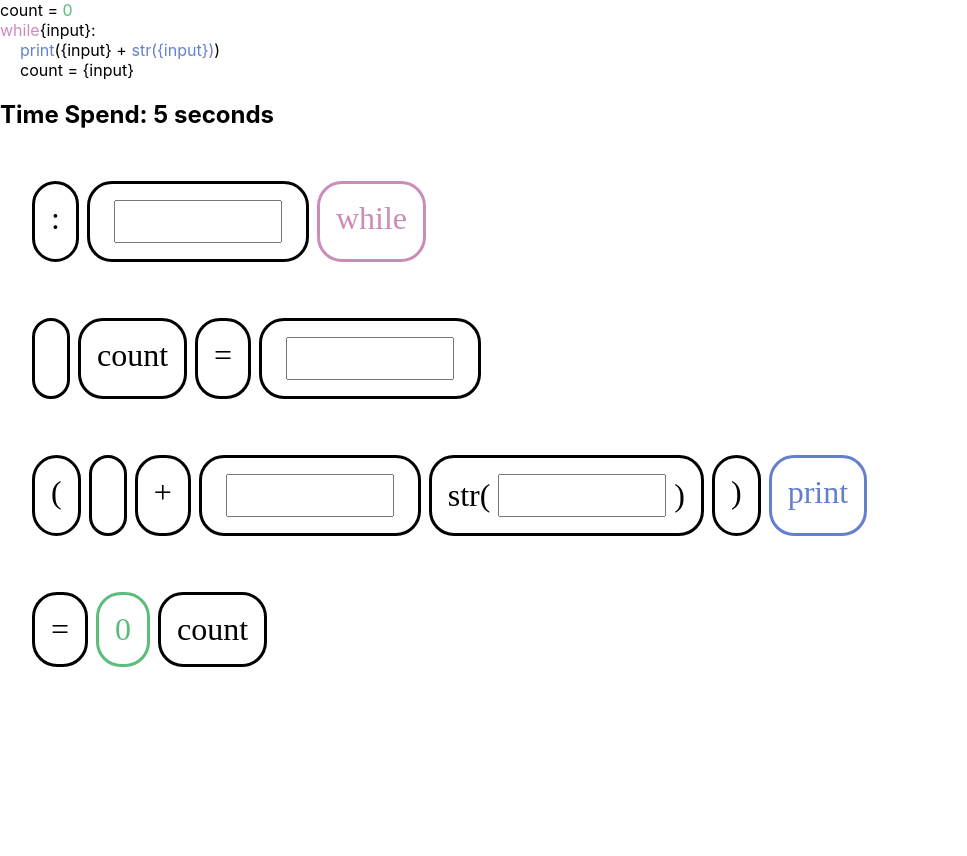
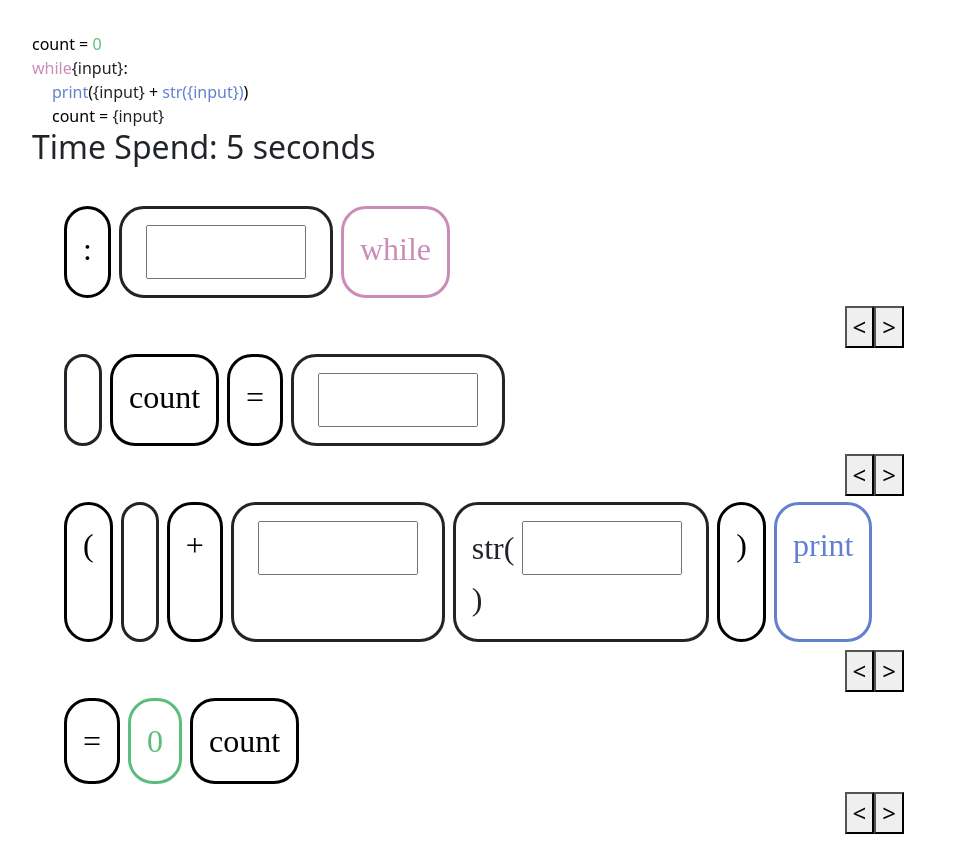
Before and after one commit to oliphant0803/Code-Puzzle, a React (Create React App) app: page / in a window 1280 px wide. Shown: the whole page, without its empty margins (0-967 px from the left). Before the commit the page ends 800 px from the top, so only its background shows below. Built offline with nearby package versions, Linux system fonts and the light colour scheme.

Commit message:
put in bootstrap modal for popup, created dummy buttons for indent

```diff
--- a/package.json
+++ b/package.json
@@ -10,9 +10,11 @@
     "@types/node": "^16.18.23",
     "@types/react": "^18.0.32",
     "@types/react-dom": "^18.0.11",
+    "bootstrap": "^5.2.3",
     "openai": "^3.2.1",
     "react": "^18.2.0",
     "react-beautiful-dnd": "^13.1.1",
+    "react-bootstrap": "^2.7.2",
     "react-dom": "^18.2.0",
     "react-scripts": "5.0.1",
     "typescript": "^4.9.5",
--- a/src/input-box.tsx
+++ b/src/input-box.tsx
@@ -7,6 +7,14 @@ interface Props {
 
 interface State {
   value: string;
+}
+
+function increment() {
+  console.log("add");
+}
+
+function decrement() {
+  console.log("rm");
 }
 
 class InputBox extends Component<Props, State> {
@@ -51,4 +59,8 @@ class InputBox extends Component<Props, State> {
   }
 }
 
-export default InputBox
+export {
+  InputBox,
+  increment,
+  decrement
+}
--- a/src/move-block.tsx
+++ b/src/move-block.tsx
@@ -4,15 +4,14 @@ import { DragDropContext, Droppable, Draggable, DropResult } from 'react-beautif
 import Question, { getDomItems } from './read-json';
 import data from "./data/test-fixed.json";
 import { getItems, getLineItems } from './read-json';
-import InputBox from './input-box';
+import { InputBox, increment, decrement } from './input-box';
 import { Timer, getFinishedTime } from './timer';
 import { checkCode, checkLine } from './code-check';
 import solution from './data/solution.json';
 
 function handleInputChange() {
   if(checkLine() && checkCode(solution)){
-    console.log("LINE PASSED");
-    document.getElementById('timer')!.style.visibility="hidden";
+    getFinishedTime();
   }
 }
 
@@ -89,7 +88,6 @@ const getListStyle = (isDraggingOver: boolean, isLine:boolean) => (
   } : {
     background: isDraggingOver ? 'lightgrey' : 'white',
     padding: grid,
-    width: 'fit-content'
   }
 );
 
@@ -175,6 +173,10 @@ class Move_Block extends Component<{ lineNum: number }, AppState> {
             </div>
           )}
         </Droppable>
+        <>
+          <button onClick={increment} className='add-indent'>&gt;</button>
+          <button onClick={decrement} className='rm-indent'>&lt;</button>
+        </>
       </DragDropContext>
     );
   }
@@ -205,8 +207,7 @@ class Move_Line extends Component<{}, AppState> {
       items,
     }, () => {
       if(checkLine() && checkCode(solution)){
-        console.log("LINE PASSED");
-        document.getElementById('timer')!.style.visibility="hidden";
+        getFinishedTime();
       }
     });
   }
--- a/src/styles/index.css
+++ b/src/styles/index.css
@@ -5,6 +5,10 @@ body {
     sans-serif;
   -webkit-font-smoothing: antialiased;
   -moz-osx-font-smoothing: grayscale;
+}
+
+#root {
+  margin: 2rem 22rem 2rem 2rem;
 }
 
 code {
@@ -43,3 +47,34 @@ code {
 .number{
   color:rgb(90, 189, 123)
 }
+
+.pop-up{
+  background-color: #ffffff;
+  border-radius: 10px;
+  box-shadow: 0px 10px 30px rgba(0, 0, 0, 0.3);
+  color: #333333;
+  font-size: 18px;
+  padding: 20px;
+}
+
+.modal-body {
+  font-size: 20px;
+  font-weight: bold;
+  color: rgb(192, 53, 88);
+  text-align: center;
+}
+
+.modal-footer {
+  display: flex;
+  justify-content: center;
+}
+
+.rm-indent {
+  float: right;
+  font-size: x-large;
+}
+
+.add-indent {
+  float: right;
+  font-size: x-large;
+}
--- a/src/timer.tsx
+++ b/src/timer.tsx
@@ -1,4 +1,14 @@
 import { useState, useEffect } from 'react';
+import 'bootstrap/dist/css/bootstrap.min.css';
+import { Modal, Button } from "react-bootstrap";
+import ReactDOM from 'react-dom';
+import { Move_Line } from './move-block';
+
+interface PopupProps {
+  title: string;
+  message: string;
+}
+
 
 let currTime = 0;
 
@@ -26,10 +36,41 @@ function Timer() {
 function getFinishedTime(){
   document.getElementById('timer')!.style.visibility="hidden";
   console.log("Finished under" + currTime);
+  const root = document.getElementById('root') as HTMLElement
+  const endMessage = "Congraduations! You finished the task under " + currTime.toString() + " seconds";
+  ReactDOM.render(<Popup title={'Game Ends'} message={endMessage}/>, root)
 }
+
+const Popup: React.FC<PopupProps> = ({ title, message }) => {
+    const [show, setShow] = useState(true);
+
+    const handleClose = () => {
+      setShow(false);
+      //a new game
+      const root = document.getElementById('root') as HTMLElement
+      ReactDOM.render(<Move_Line/>, root)
+    }
+
+    return (
+      <>
+        <Modal show={show} onHide={handleClose} centered size="lg" className="pop-up">
+          <Modal.Header closeButton>
+            <Modal.Title>{title}</Modal.Title>
+          </Modal.Header>
+          <Modal.Body>{message}</Modal.Body>
+          <Modal.Footer>
+            <Button variant="secondary" onClick={handleClose} style={{ width: '150px', margin: "0 auto" }}>
+              Restart
+            </Button>
+          </Modal.Footer>
+        </Modal>
+      </>
+    );
+};
 
 
 export {
   Timer,
-  getFinishedTime
+  getFinishedTime,
+  Popup
 }
```
Also changed, not shown: 1 other file (tests, documents, lock files or other folders).
